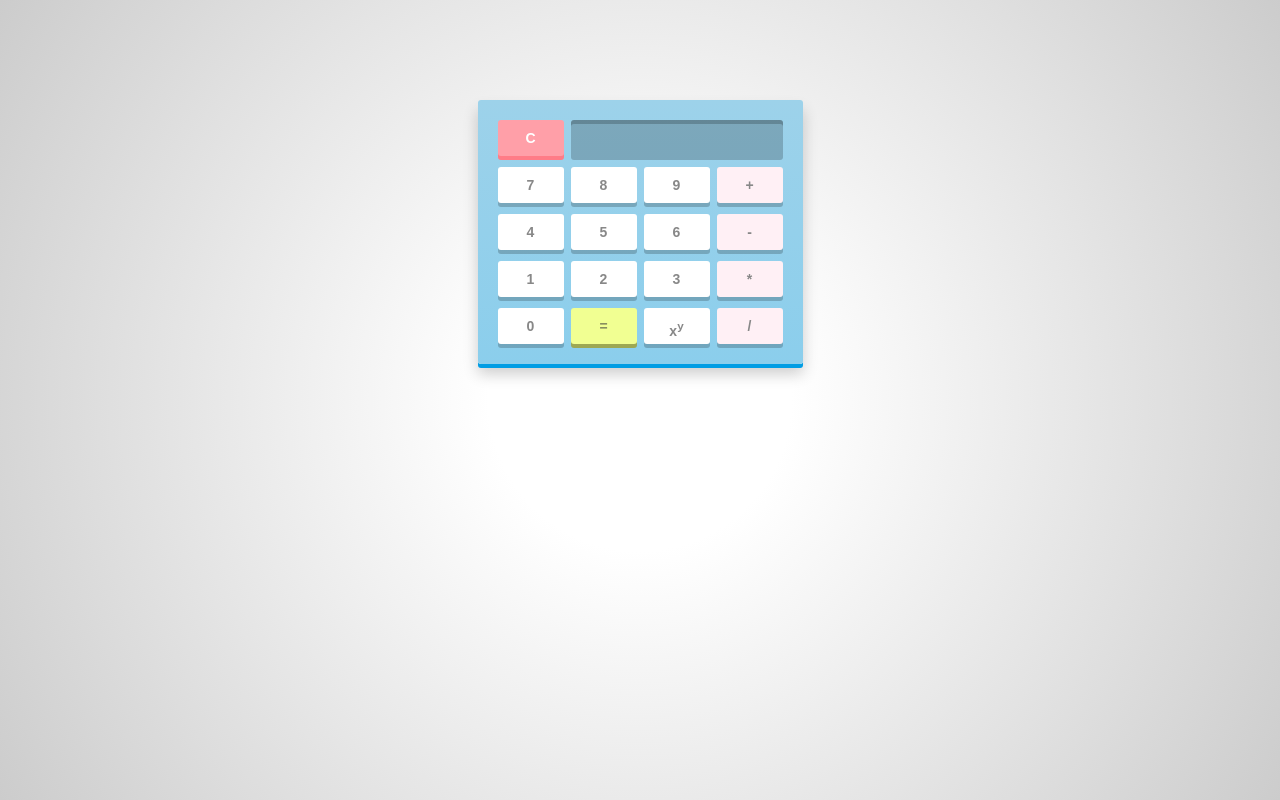
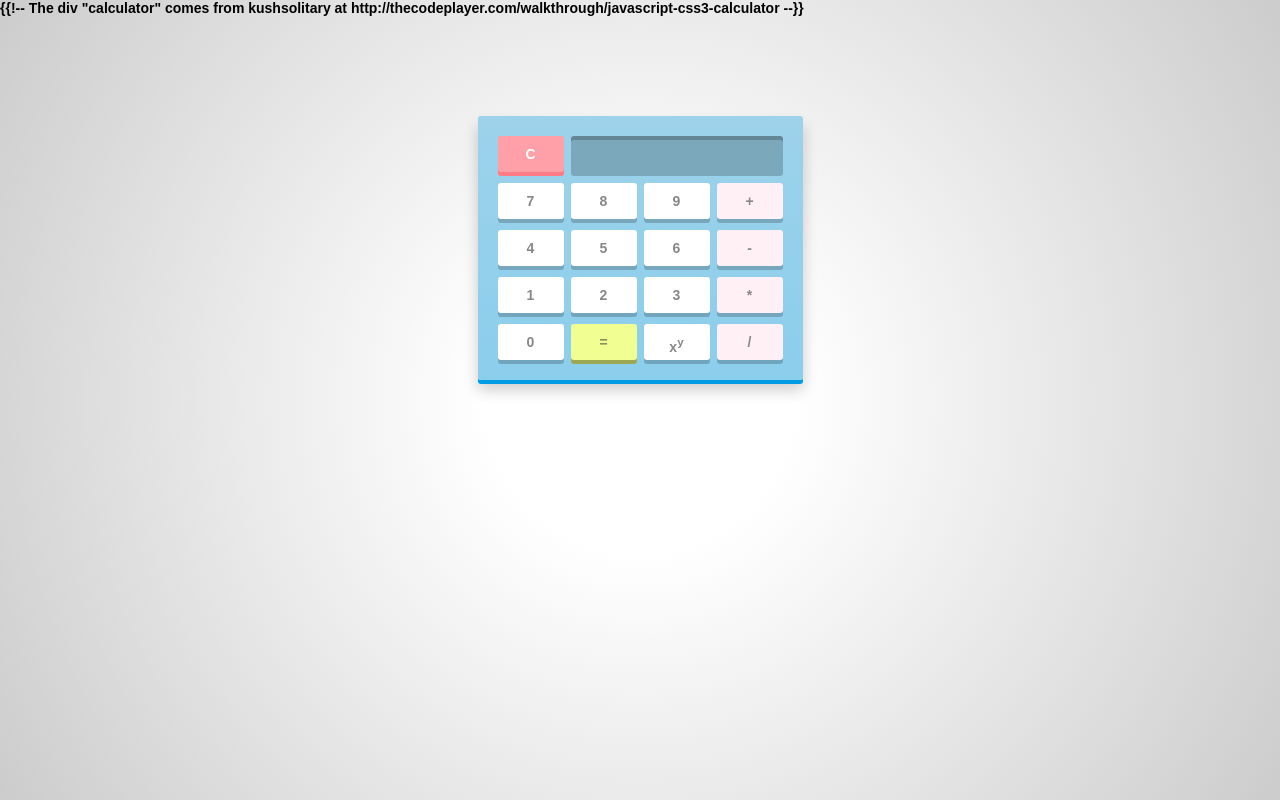
Before and after one commit to ga-wdi-exercises/js-calculator, a plain HTML site: page index.html in a window 1280 px wide. Drawn offline with Linux system fonts and the light colour scheme.

Commit message:
Add citation to html and css file from kushsolitary

```diff
--- a/calculator.js
+++ b/calculator.js
@@ -65,7 +65,9 @@ for(let i = 0; i < keys.length; i++){
     }
     else if (btnVal === "=") {
       let screenShot = input.innerHTML;
+      console.log(screenShot);
       let arr = screenShot.split("");
+
       let numArr = [parseInt(arr[0]), parseInt(arr[2])];
       let operator = arr[1];
       console.log(numArr);
--- a/index.html
+++ b/index.html
@@ -6,6 +6,7 @@
     <title>js-calc</title>
   </head>
   <body>
+    {{!-- The div "calculator" comes from kushsolitary at http://thecodeplayer.com/walkthrough/javascript-css3-calculator   --}}
     <div id="calculator">
       <div class="top">
         <span class="clear">C</span>
--- a/style.css
+++ b/style.css
@@ -1,3 +1,4 @@
+/* The div "calculator" comes from kushsolitary at http://thecodeplayer.com/walkthrough/javascript-css3-calculator */
 body, html, div {
 	margin: 0;
 	padding: 0;
```
